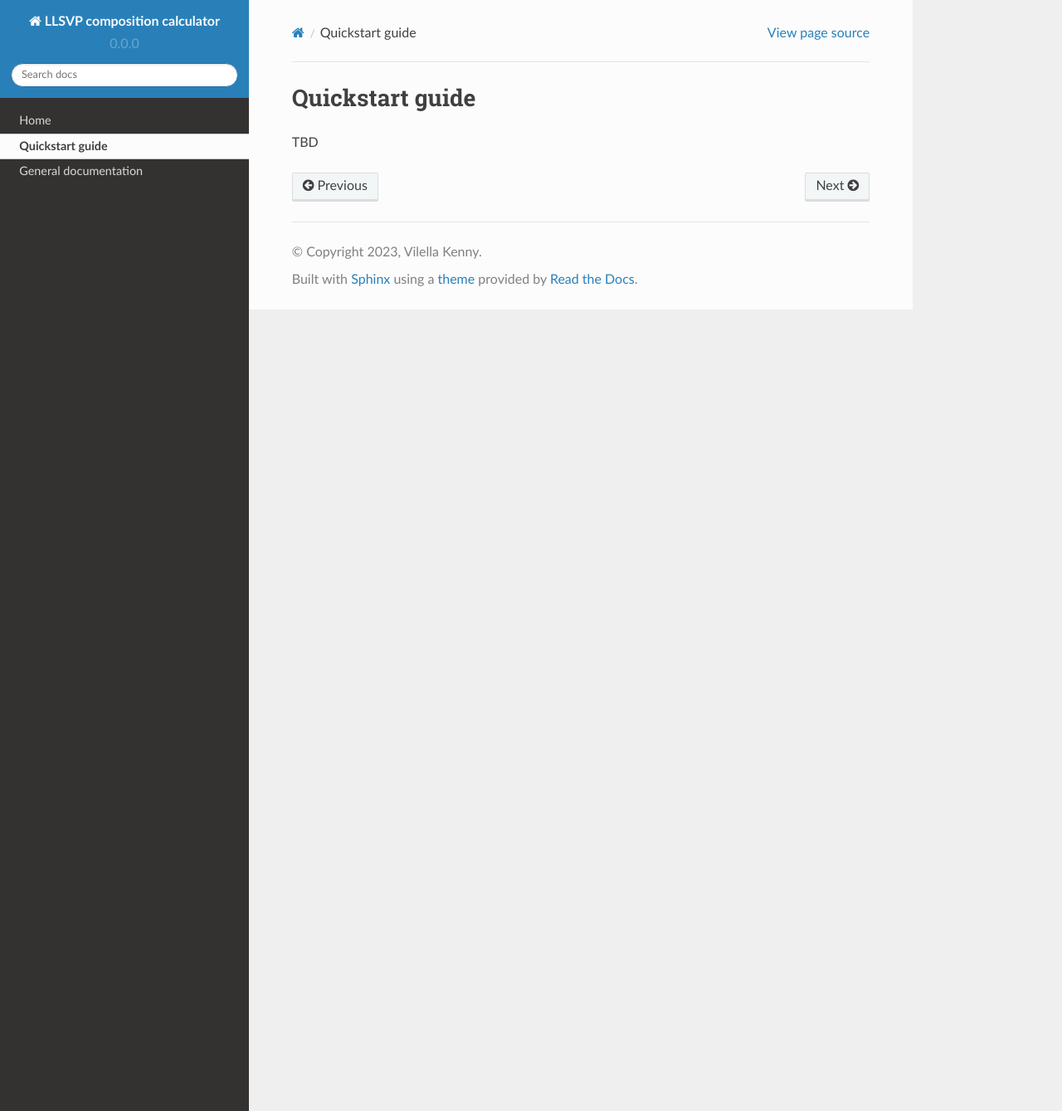
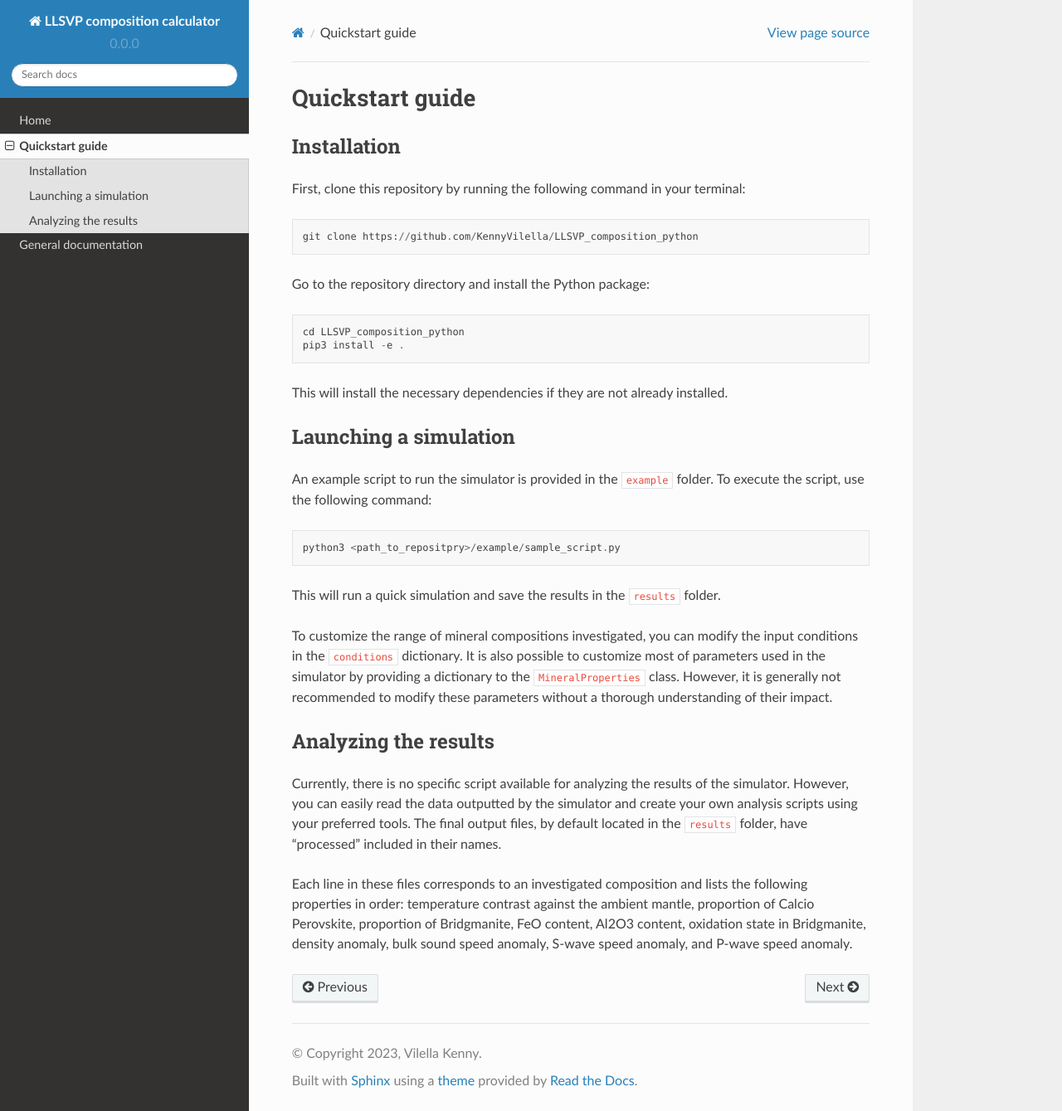
Before and after one commit to KennyVilella/LLSVP_composition_python, a Sphinx documentation site: the page built from docs/quickstart.rst, in a window 1280 px wide and 1339 px high. Shown: the whole window at 83% size. Built offline with Sphinx 7.4.7 and the Read the Docs theme 2.0.0, drawn with Linux system fonts in a browser that asks for light colours.

Commit message:
Add quickstart guide in documentation (#40)
# Description
-Added a quickstart guide in documentation

```diff
--- a/docs/quickstart.rst
+++ b/docs/quickstart.rst
@@ -3,4 +3,47 @@
 Quickstart guide
 ================
 
-TBD
+Installation
+------------
+
+First, clone this repository by running the following command in your terminal:
+
+.. code-block::
+
+   git clone https://github.com/KennyVilella/LLSVP_composition_python
+
+Go to the repository directory and install the Python package:
+
+.. code-block::
+
+   cd LLSVP_composition_python
+   pip3 install -e .
+
+This will install the necessary dependencies if they are not already installed.
+
+Launching a simulation
+----------------------
+
+An example script to run the simulator is provided in the ``example`` folder.
+To execute the script, use the following command:
+
+.. code-block::
+
+   python3 <path_to_repositpry>/example/sample_script.py
+
+This will run a quick simulation and save the results in the ``results`` folder.
+
+
+To customize the range of mineral compositions investigated, you can modify the input conditions in the ``conditions`` dictionary.
+It is also possible to customize most of parameters used in the simulator by providing a dictionary to the ``MineralProperties`` class.
+However, it is generally not recommended to modify these parameters without a thorough understanding of their impact.
+
+Analyzing the results
+---------------------
+
+Currently, there is no specific script available for analyzing the results of the simulator.
+However, you can easily read the data outputted by the simulator and create your own analysis scripts using your preferred tools.
+The final output files, by default located in the ``results`` folder, have "processed" included in their names.
+
+Each line in these files corresponds to an investigated composition and lists the following properties in order:
+temperature contrast against the ambient mantle, proportion of Calcio Perovskite, proportion of Bridgmanite, FeO content, Al2O3 content, oxidation state in Bridgmanite, density anomaly, bulk sound speed anomaly, S-wave speed anomaly, and P-wave speed anomaly.
```
